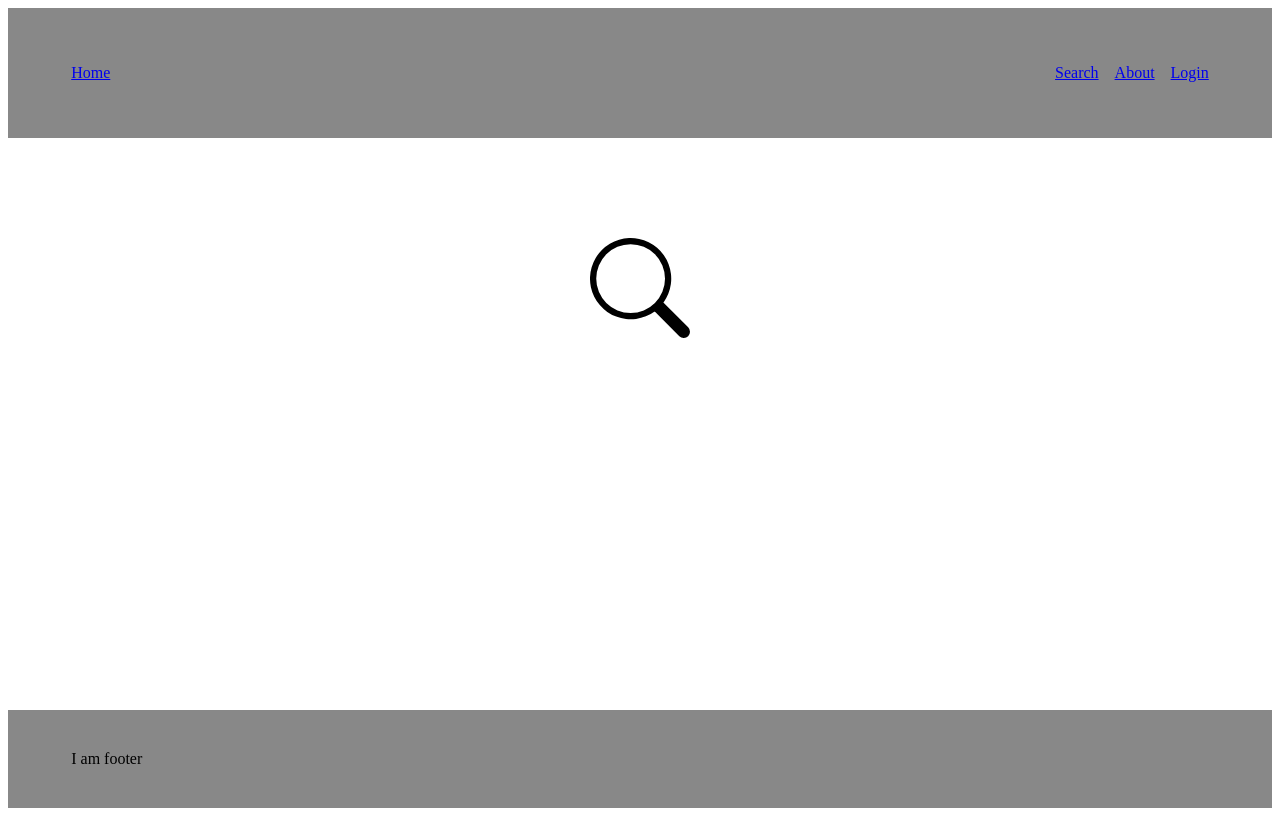
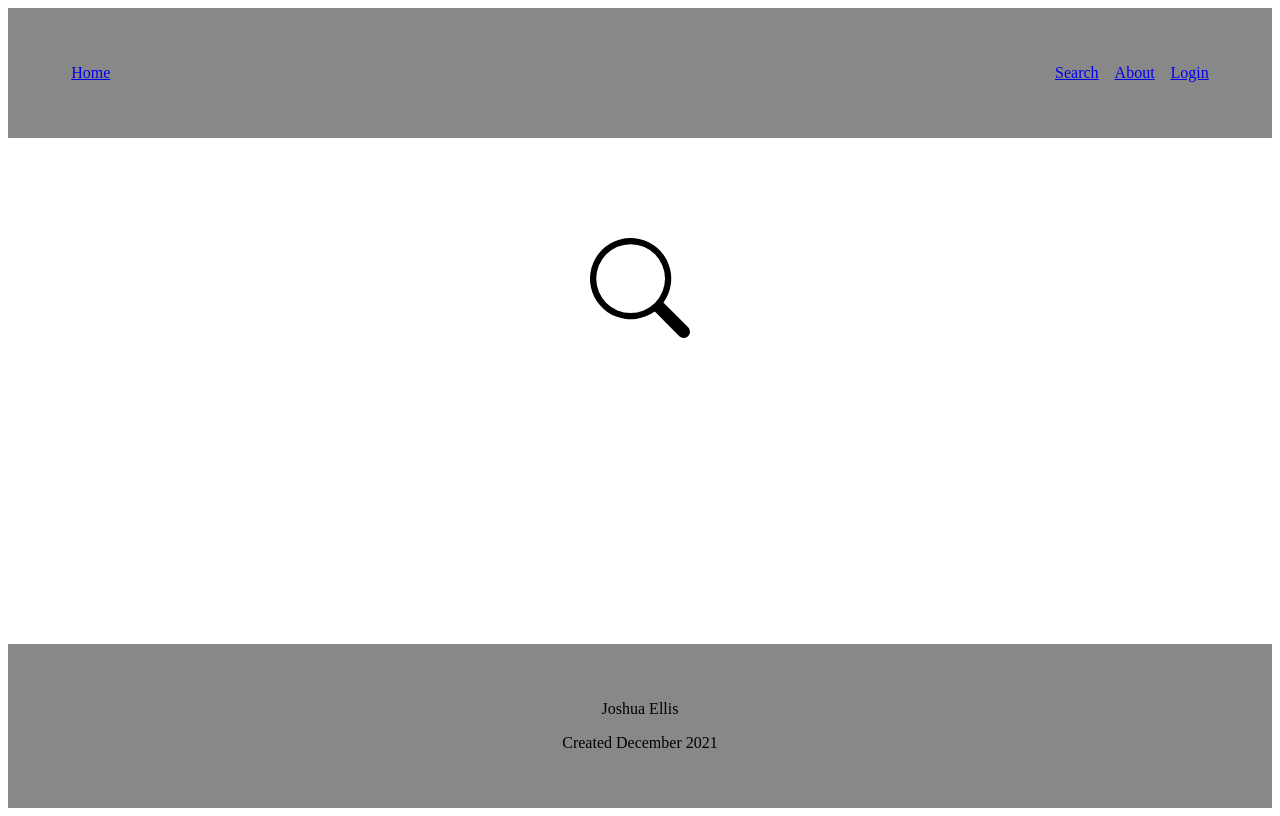
Before and after one commit to jellis21/book-search, a React (Create React App) app: page / in a window 1280 px wide. Built offline with nearby package versions, Linux system fonts and the light colour scheme.

Commit message:
additional minor changes

```diff
--- a/src/routes/landing/landing.jsx
+++ b/src/routes/landing/landing.jsx
@@ -2,7 +2,7 @@ import './style.css';
 
 function Landing() {
   return (
-    <div>
+    <div className='landing-div'>
       <img className="landing-image" src="search.svg" alt="Search Icon" />
     </div>
   );
--- a/src/routes/landing/style.css
+++ b/src/routes/landing/style.css
@@ -2,4 +2,5 @@
   display: block;
   margin: 100px auto;
   width: 100px;
+  height: 100px;
 }
--- a/src/sectioning/footer/footer.jsx
+++ b/src/sectioning/footer/footer.jsx
@@ -4,7 +4,8 @@ function Footer() {
   return (
     <footer>
       <div className="y-wrap">
-        I am footer
+        <p>Joshua Ellis</p>
+        <p>Created December 2021</p>
       </div>
     </footer>
   );
--- a/src/sectioning/footer/style.css
+++ b/src/sectioning/footer/style.css
@@ -3,3 +3,7 @@ footer {
   padding: 40px 0;
   flex-grow: 0;
 }
+
+footer p {
+  text-align: center;
+}
```
